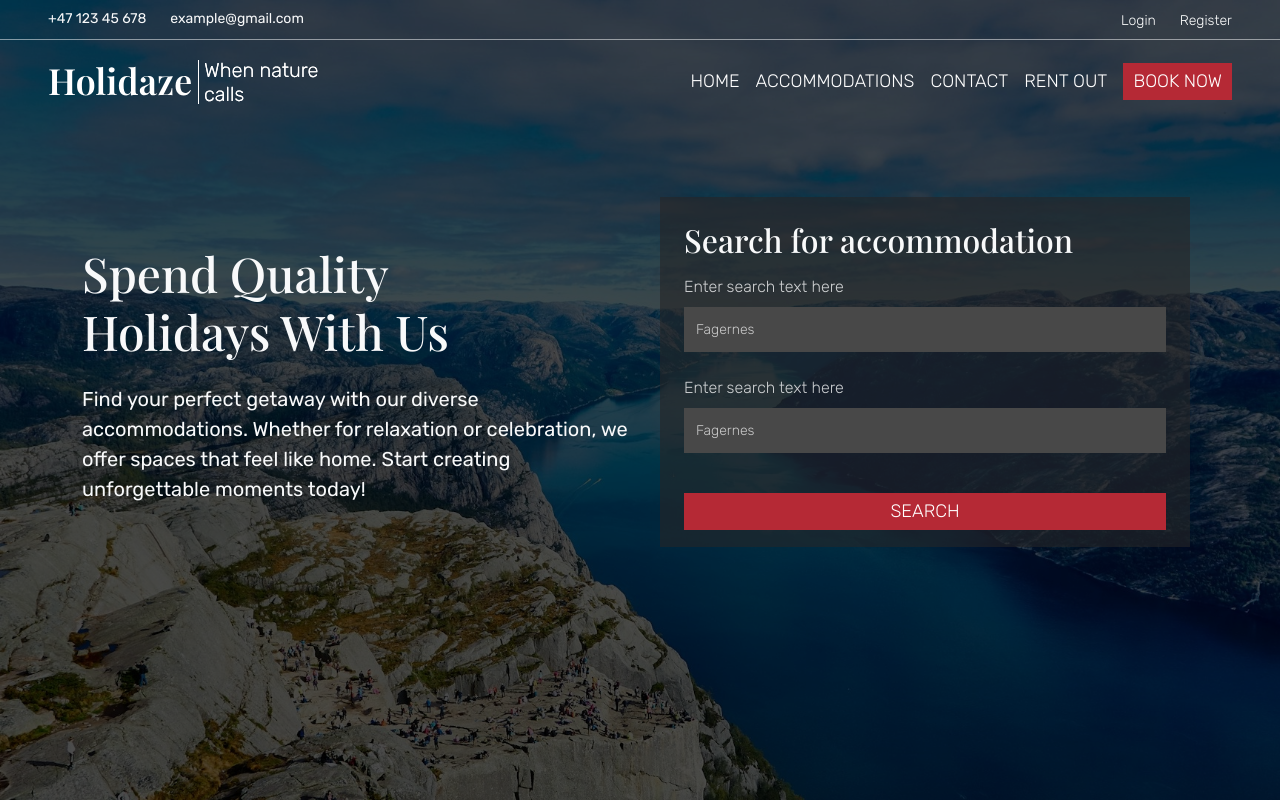
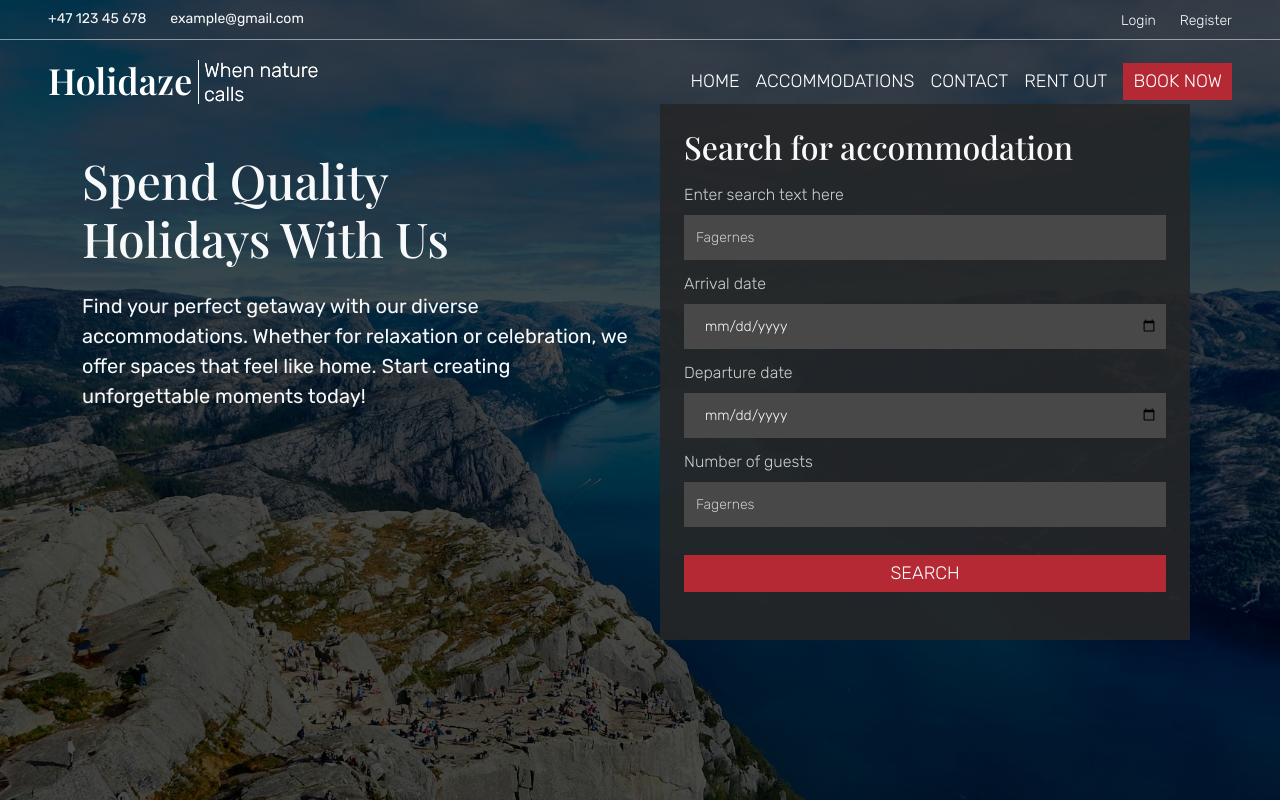
Before and after one commit to teehbee/project-exam-2, a React (Vite) app: page / in a window 1280 px wide. Shown: the top 802 px of the page. Built offline with nearby package versions, Linux system fonts and the light colour scheme; a web font is replaced by a local one.

Commit message:
add missing fields to frontpage search field

```diff
--- a/src/components/forms/SearchForm.tsx
+++ b/src/components/forms/SearchForm.tsx
@@ -1,9 +1,13 @@
+import React from "react";
 import { useForm } from "react-hook-form";
 import { yupResolver } from "@hookform/resolvers/yup";
 import * as yup from "yup";
 
 const schema = yup.object().shape({
-  venueSearchName: yup.string().required("Search field cannot be empty"),
+  venueSearchNameFP: yup.string().required("Search field cannot be empty"),
+  venueSearchArrFP: yup.string().required("Search field cannot be empty"),
+  venueSearchDepFP: yup.string().required("Search field cannot be empty"),
+  venueSearchNumberFP: yup.string().required("Search field cannot be empty"),
 });
 
 function SearchForm() {
@@ -19,20 +23,32 @@ function SearchForm() {
     console.log(data);
   }
 
+  const id = React.useId();
+
   return (
     <div className="bg-dark-gray-color text-light search-form mx-auto px-4 pb-5 pt-3">
       <h2 className="secondary-font py-2 fs-1-5rem-to-2rem m-0">Search for accommodation</h2>
       <form onSubmit={handleSubmit(onSubmit)} className="d-flex flex-column">
-        <label htmlFor="venueSearchName" className="py-2 text-light fs-0-75rem-to-1rem">
+        <label htmlFor={id + "-venueSearchNameFP"} className="py-2 text-light fs-0-75rem-to-1rem">
           Enter search text here
         </label>
-        <input type="text" id="venueSearchName" placeholder="Fagernes" {...register("venueSearchName")} className="mb-3 fs-0-75rem-to-0-875rem text-light" />
-        {errors.venueSearchName && <p className="text-danger m-0">{errors.venueSearchName.message}</p>}
-        <label htmlFor="venueSearchName" className="py-2 text-light fs-0-75rem-to-1rem">
-          Enter search text here
+        <input type="text" id={id + "-venueSearchNameFP"} placeholder="Fagernes" {...register("venueSearchNameFP")} className="mb-1 fs-0-75rem-to-0-875rem text-light" />
+        {errors.venueSearchNameFP && <p className="text-danger m-0 fs-0-75rem-to-0-875rem">{errors.venueSearchNameFP.message}</p>}
+        <label htmlFor={id + "-venueSearchNameFP"} className="py-2 text-light fs-0-75rem-to-1rem">
+          Arrival date
         </label>
-        <input type="text" id="venueSearchName" placeholder="Fagernes" {...register("venueSearchName")} className="mb-3 fs-0-75rem-to-0-875rem text-light" />
-        {errors.venueSearchName && <p className="text-danger m-0">{errors.venueSearchName.message}</p>}
+        <input type="date" id={id + "-venueSearchArrFP"} placeholder="Fagernes" {...register("venueSearchArrFP")} className="date-search-input mb-1 fs-0-75rem-to-0-875rem text-light pe-2" />
+        {errors.venueSearchArrFP && <p className="text-danger m-0 fs-0-75rem-to-0-875rem">{errors.venueSearchArrFP.message}</p>}
+        <label htmlFor={id + "-venueSearchDepFP"} className="py-2 text-light fs-0-75rem-to-1rem">
+          Departure date
+        </label>
+        <input type="date" id={id + "-venueSearchDepFP"} placeholder="Fagernes" {...register("venueSearchDepFP")} className="date-search-input mb-1 fs-0-75rem-to-0-875rem text-light pe-2" />
+        {errors.venueSearchDepFP && <p className="text-danger m-0 fs-0-75rem-to-0-875rem">{errors.venueSearchDepFP.message}</p>}
+        <label htmlFor={id + "-venueSearchDepFP"} className="py-2 text-light fs-0-75rem-to-1rem">
+          Number of guests
+        </label>
+        <input type="number" id={id + "-venueSearchNumberFP"} placeholder="Fagernes" {...register("venueSearchNumberFP")} className="date-search-input mb-1 fs-0-75rem-to-0-875rem text-light pe-2" />
+        {errors.venueSearchNumberFP && <p className="text-danger m-0 fs-0-75rem-to-0-875rem">{errors.venueSearchNumberFP.message}</p>}
         <button className="main-button-red mt-2 mt-md-4 fs-1-125rem">SEARCH</button>
       </form>
     </div>
--- a/src/styles/style.scss
+++ b/src/styles/style.scss
@@ -302,8 +302,7 @@ header {
 
 .search-form {
   max-width: 425px;
-  height: 325px;
-  background-color: rgb(37, 38, 39, 0.6);
+  background-color: rgb(37, 38, 39, 0.9);
 }
 
 .search-form label {
@@ -323,6 +322,11 @@ header {
   color: white;
   font-weight: 300;
   opacity: 0.7;
+}
+
+.date-search-input {
+  text-indent: 0;
+  color: white;
 }
 
 // Utility classes
@@ -355,12 +359,6 @@ header {
   }
 }
 
-@media screen and (min-width: 768px) {
-  .search-form {
-    height: 375px;
-  }
-}
-
 @media screen and (max-width: 992px) {
   .dropdown-active {
     position: absolute;
@@ -370,11 +368,6 @@ header {
     margin-top: 10px;
     padding: 50px 0;
     overflow-y: hidden;
-  }
-}
-@media screen and (min-width: 768px) {
-  .search-form {
-    height: 350px;
   }
 }
 
```
